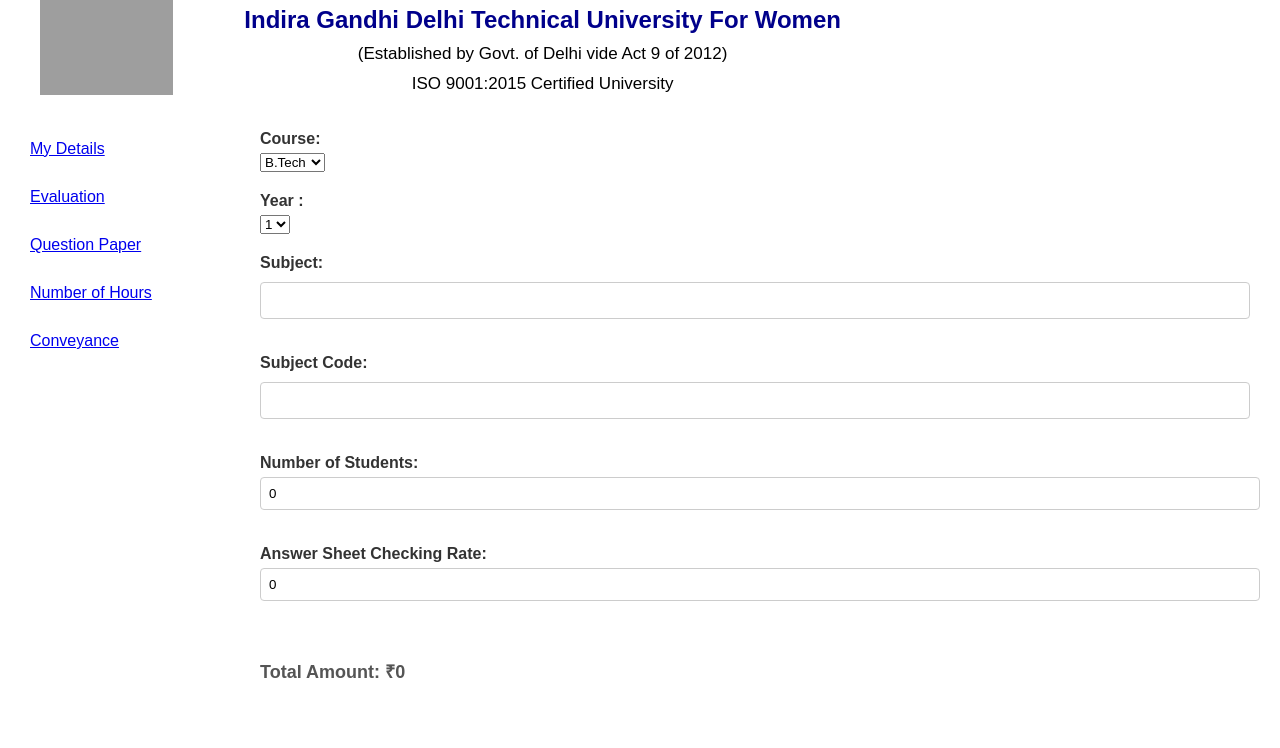
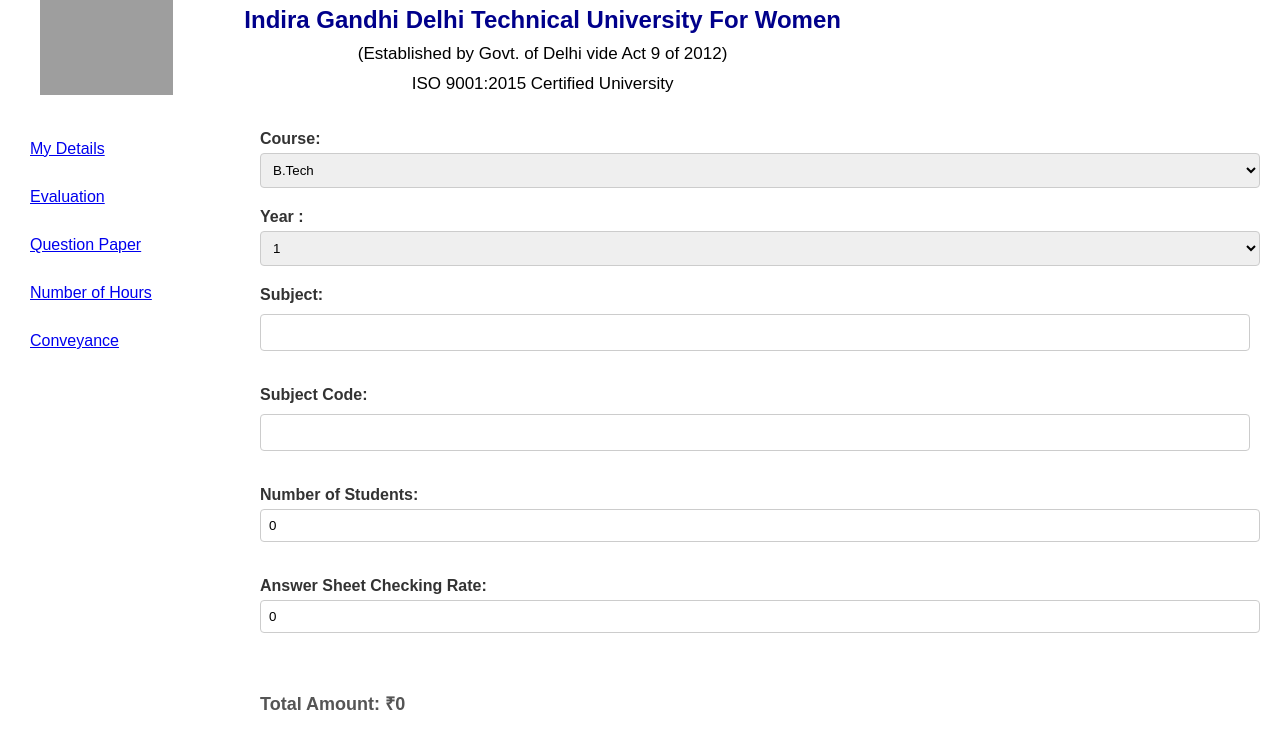
Before and after one commit to mahita2104/Faculty-Billing-System, a React (Vite) app: page /evaluation in a window 1280 px wide. Shown: the top 748 px of the page. Built offline with nearby package versions, Linux system fonts and the light colour scheme; grey boxes are pictures that could not be loaded.

Commit message:
Update EvaluationPage.css

```diff
--- a/src/pages/EvaluationPage.css
+++ b/src/pages/EvaluationPage.css
@@ -1,24 +1,4 @@
-/* src/pages/EvaluationPage.css */
-/*.page-container {
-  display: flex;
-  justify-content: center;
-  align-items: center;
-  height: 100vh;
-  background-color: #f9f9f9;
-  }
-  */
-
- /* .content-container {
-    background-color: #fff;
-    border-radius: 8px;
-    text-align: center;
-    max-width: 900px;
-    width: 90%;
-    overflow-y: auto;
-    max-height: 80vh;
-  } */
-
-  .evaluation-page {
+ .evaluation-page {
     background-color: #fff;
     padding: 40px;
     border-radius: 8px;
@@ -39,7 +19,8 @@
     margin-bottom: 5px;
   }
 
-  .input-container input {
+  .input-container input,
+  .input-container select {
     width: 100%;
     padding: 8px;
     box-sizing: border-box;
```
